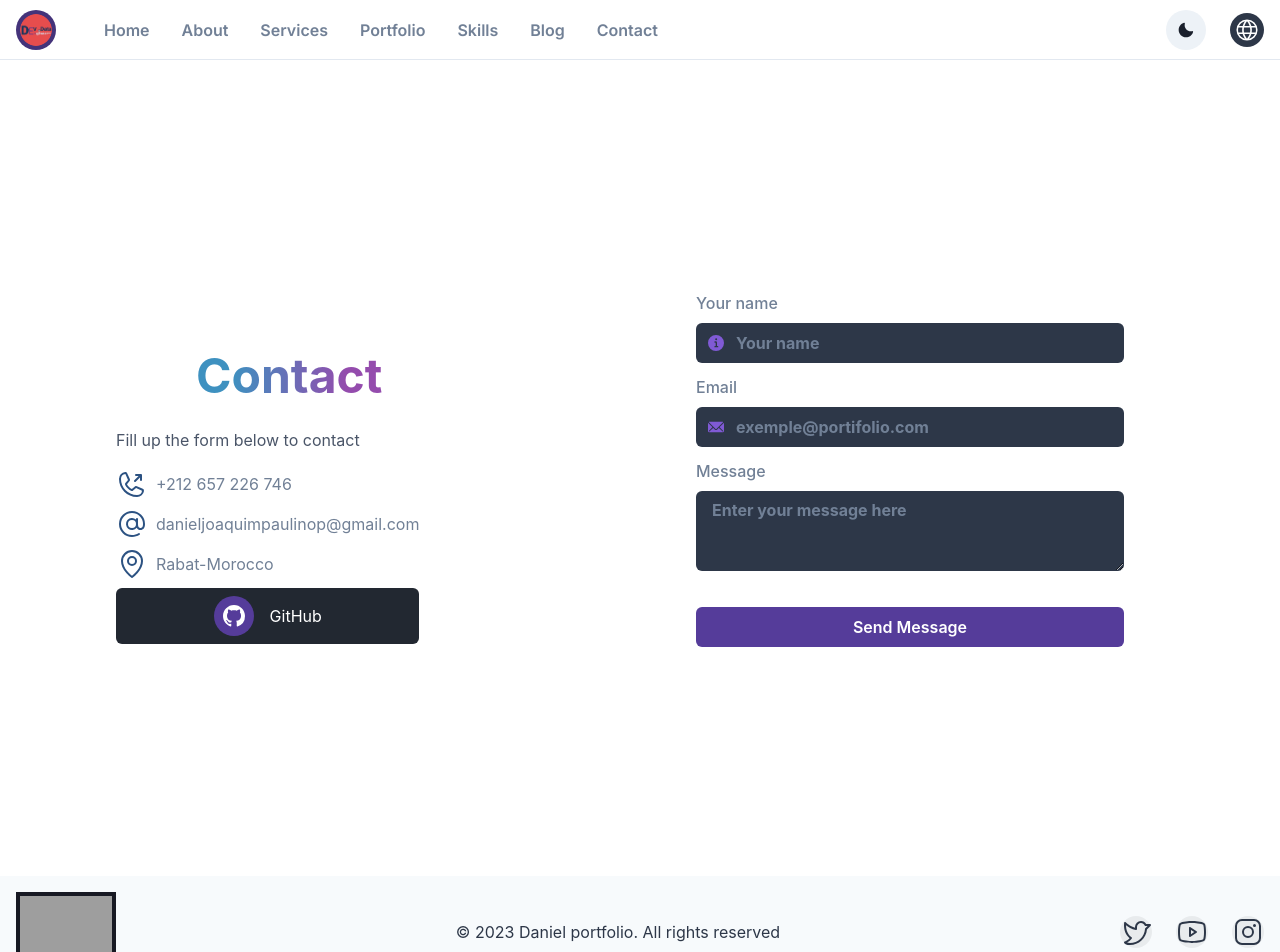
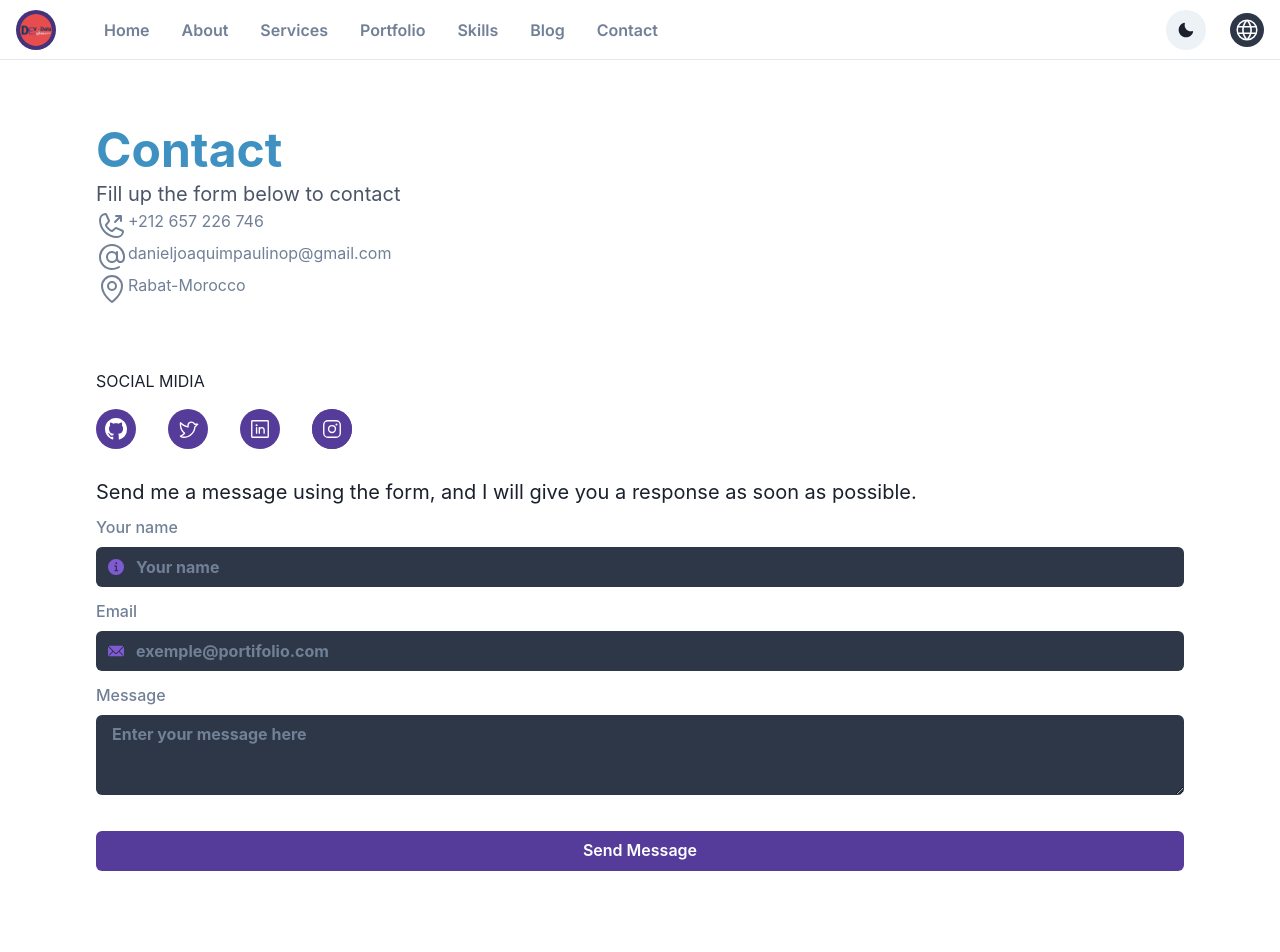
Before and after one commit to daniel-jp/portfolio, a React (Vite) app: page /contact in a window 1280 px wide. Shown: the top 952 px of the page. Built offline with nearby package versions, Linux system fonts and the light colour scheme; grey boxes are pictures that could not be loaded.

Commit message:
fix router

```diff
--- a/package.json
+++ b/package.json
@@ -22,7 +22,8 @@
         "react-icons": "^4.11.0",
         "react-pro-sidebar": "^1.1.0-alpha.1",
         "react-router": "^6.16.0",
-        "react-router-dom": "^6.16.0"
+        "react-router-dom": "^6.16.0",
+        "react-spinners": "^0.13.8"
     },
     "devDependencies": {
         "@types/react": "^18.2.15",
--- a/src/Routes.tsx
+++ b/src/Routes.tsx
@@ -1,39 +1,42 @@
 import React, { lazy } from 'react';
 import { createBrowserRouter, createRoutesFromElements, Route } from 'react-router-dom';
 
-const HomePage = lazy(() => import('./pages/Home'));
-const AboutPage = lazy(() => import('./pages/AboutPage'));
-const ServicePage = lazy(() => import('./pages/ServicePage'));
-const PortfolioPage = lazy(() => import('./pages/PortfolioPage'));
-const SkillPage = lazy(() => import('./pages/SkillPage'));
-const ContactPage = lazy(() => import('./pages/ContactPage'));
-const TestPage = lazy(() => import('./pages/Test'));
-const Error = lazy(() => import('./pages/404/Error'));
+const wait = (time: number | undefined) => {
+  return new Promise((resolve) => {
+    setTimeout(resolve, time);
+  });
+};
+const pages ={
+HomePage : lazy(() => wait(600).then(() => import('./pages/Home'))),
+AboutPage : lazy(() => wait(600).then(() => import('./pages/AboutPage'))),
+ServicePage : lazy(() => wait(600).then(() => import('./pages/ServicePage'))),
+PortfolioPage : lazy(() => wait(600).then(() =>  import('./pages/PortfolioPage'))),
+SkillPage : lazy(() => wait(600).then(() =>  import('./pages/SkillPage'))),
+ContactPage : lazy(() => wait(600).then(() =>  import('./pages/ContactPage'))),
+TestPage : lazy(() => wait(600).then(() =>  import('./pages/Test'))),
+Error : lazy(() => wait(600).then(() =>  import('./pages/404/Error'))),
+};
+
 
 
 export default function Routes() {
-
-/*
-  const wait = (time: number | undefined) => {
-    return new Promise((resolve) => {
-      setTimeout(resolve, time);
-    });
-  };*/
 
 
    const routes = createBrowserRouter(
     createRoutesFromElements(
       <React.Fragment>
+
+
       <Route>
-        <Route path="/" element={<HomePage/>}/>
-        <Route path="about" element={<AboutPage/>}/>
-        <Route path='service' element={<ServicePage/>} ></Route>
-        <Route path='portfolio' element={<PortfolioPage />} ></Route>
-        <Route path="skills" element={<SkillPage/>}>
-            <Route path="job" element={<TestPage/>}/>
+        <Route path="/" element={<pages.HomePage/>}/>
+        <Route path="about" element={<pages.AboutPage/>}/>
+        <Route path='service' element={<pages.ServicePage/>} ></Route>
+        <Route path='portfolio' element={<pages.PortfolioPage />} ></Route>
+        <Route path="skills" element={<pages.SkillPage/>}>
+            <Route path="job" element={<pages.TestPage/>}/>
         </Route>
-        <Route path="contact" element={<ContactPage/>}></Route>
-        <Route path="*" element={<Error />}></Route>
+        <Route path="contact" element={<pages.ContactPage/>}></Route>
+        <Route path="*" element={<pages.Error />}></Route>
       </Route>
       </React.Fragment>
     )
--- a/src/components/Footer/Footer.tsx
+++ b/src/components/Footer/Footer.tsx
@@ -1,5 +1,5 @@
 import { Box, chakra, Container, Stack, Text, useColorModeValue, VisuallyHidden } from '@chakra-ui/react';
-import { InstagramLogo, TwitterLogo, YoutubeLogo } from '@phosphor-icons/react';
+import { InstagramLogo, LinkedinLogo, TwitterLogo, YoutubeLogo } from '@phosphor-icons/react';
 import { ReactNode } from 'react';
 
 import Logo2 from '../Logo2';
@@ -34,18 +34,17 @@ const SocialButton = ({
 }) => {
   return (
     <chakra.button
-      bg={useColorModeValue('blackAlpha.100', 'whiteAlpha.100')}
       rounded={'full'}
-      w={8}
+      w={8} bg={"purple.700"}
       h={8}
       cursor={'pointer'}
       as={'a'}
-      href={href}
+      href={href} color={"white"}
       display={'inline-flex'}
       alignItems={'center'}
       justifyContent={'center'}
       transition={'background 0.3s ease'}
-      _hover={{
+      _hover={{ color:"black",
         bg: useColorModeValue('blackAlpha.200', 'whiteAlpha.200'),
       }}>
       <VisuallyHidden>{label}</VisuallyHidden>
@@ -70,16 +69,21 @@ export default function Footer() {
         align={{ base: 'center', md: 'center' }}>
         <Logo2/>
         <Text>© 2023 Daniel portfolio. All rights reserved</Text>
+
+
         <Stack direction={'row'} spacing={6}>
-          <SocialButton label={'Twitter'} href={'#'}>
-            <TwitterLogo size={32} />
-          </SocialButton>
-          <SocialButton label={'YouTube'} href={'#'}>
-            <YoutubeLogo size={32} />
-          </SocialButton>
-          <SocialButton label={'Instagram'} href={'#'}>
-            <InstagramLogo size={32} />
-          </SocialButton>
+        <SocialButton  label={'Twitter'} href={'#'}>
+            <LinkedinLogo size={22} />
+        </SocialButton>
+        <SocialButton  label={'Twitter'} href={'#'}>
+            <TwitterLogo size={22} />
+        </SocialButton>
+        <SocialButton label={'YouTube'} href={'#'}>
+            <YoutubeLogo size={22} />
+        </SocialButton>
+        <SocialButton label={'Instagram'} href={'#'}>
+            <InstagramLogo size={22} />
+        </SocialButton>
         </Stack>
       </Container>
     </Box>
--- a/src/components/contactComponent/ContactComponent.tsx
+++ b/src/components/contactComponent/ContactComponent.tsx
@@ -1,66 +1,99 @@
-import { Box, Flex, Heading, IconButton, Link, Text, VStack } from '@chakra-ui/react';
-import { At, MapPin, PhoneOutgoing } from '@phosphor-icons/react';
+import { Box, Flex, Heading, IconButton, Link, Text } from '@chakra-ui/react';
+import { At, InstagramLogo, LinkedinLogo, MapPin, PhoneOutgoing, TwitterLogo } from '@phosphor-icons/react';
 import { BsGithub } from 'react-icons/bs';
 
 function ContactComponent(){
   return(
    <>
-   <Flex  alignItems={"center"} display={"block"} w={"full"}  my={"5%"}>
-          <VStack w={"full"} align={{base:"center", sm:"center", md:"center", lg:"start"}}>
+   <Box  w={'full'} >
+   <Heading fontWeight={"bold"} fontSize={{base:'2xl', sm:'2xl',md:'5xl'}}
 
-
-                   <VStack mt={5} spacing={3}>
-                      <Heading  fontWeight={"bold"} fontSize={{base:'2xl', sm:'2xl',md:'5xl'}}
-                     p={2} px={20}
                 bgGradient='linear(to-l,#944CAD,#944CAD,#3E91C0, #3E91C0)' bgClip='text' >
                 Contact
   </Heading>
-                   </VStack>
 
-                    <Text pt={2} fontSize={'md'} textAlign={'start'} color={"gray.600"}>
+
+            <Text flexGrow={1} display={"flex"}  fontSize={["md","xl"]}
+            textAlign={'start'} color={"gray.600"}>
                     Fill up the form below to contact
             </Text>
 
-                    <Box>
-                     <Flex py={2} align={"center"} gap={2}>
-                      <Text color={"blue.700"}>
-                     <PhoneOutgoing size={32} /></Text><Text fontSize={["sm","md"]} color={"gray.500"}> +212 657 226 746</Text>
-                     </Flex>
 
-                    <Flex  pb={2}  align={"center"} gap={2}>
-                      <Text color={"blue.700"} >
-                      <At size={32} /></Text>
-                      <Text color={"gray.500"} fontSize={["sm","md"]}>danieljoaquimpaulinop@gmail.com
+
+            <Text flexGrow={1} display={"flex"} fontSize={["sm","md"]} color={"gray.500"}>
+            <PhoneOutgoing size={32} /> +212 657 226 746 </Text>
+
+
+
+          <Text flexGrow={1} display={"flex"}  color={"gray.500"} fontSize={["sm","md"]}>
+              <At size={32} /> danieljoaquimpaulinop@gmail.com
           </Text>
-                      </Flex>
 
-                      <Flex align={"center"} gap={2}>
-                      <Text color={"blue.700"} >
-                      <MapPin size={32} /></Text>
-                      <Text color={"gray.500" } fontSize={["sm","md"]} >  Rabat-Morocco
+
+
+          <Text flexGrow={1} display={"flex"}
+          color={"gray.500" } fontSize={["sm","md"]} >
+           <MapPin size={32} /> Rabat-Morocco
           </Text>
-                      </Flex>
+         <Box pt={{base:0, sm:2, md:3, lg:16}} > <Text> SOCIAL MIDIA</Text> </Box>
+        <Flex  align={"center"}>
+
+          <Box mr={4} >
           <Link as={"a"} >
-                      <Flex py={2} maxW={"full"} mt={2} align={"center"}
-                      justify={"center"} gap={2} bg={"#222831"}
-                      rounded={6}>
             <IconButton bg={"purple.700"}
             icon={<BsGithub color={"white"} size={22}/>}
             borderRadius="50%"
             aria-label={'github'}
             _hover={{ transform: "scale(1.2)" }}
             _active={{ transform: "scale(0.9)" }}/>
-                      <Text ml={2} color='white'> GitHub</Text>
-                    </Flex>
+
 
        </Link>
        </Box>
-                  </VStack>
+        <Box m={4}>
+         <Link href={'#'}>
+         <IconButton bg={"purple.700"}
+            icon={<TwitterLogo color={"white"} size={22}/>}
+            borderRadius="50%"
+            aria-label={'github'}
+            _hover={{ transform: "scale(1.2)" }}
+            _active={{ transform: "scale(0.9)" }}/>
 
 
+
+
+         </Link>
+         </Box>
+         <Box m={4}>
+          <Link  href={'#'}>
+
+          <IconButton bg={"purple.700"}
+            icon={<LinkedinLogo color={"white"} size={22}/>}
+            borderRadius="50%"
+            aria-label={'github'}
+            _hover={{ transform: "scale(1.2)" }}
+            _active={{ transform: "scale(0.9)" }}/>
+
+
+
+          </Link>
+          </Box>
+          <Box m={4} borderRadius="50%"   bg={"purple.700"}>
+          <Link href={'#'}>
+
+          <IconButton bg={"purple.700"}
+            icon={<InstagramLogo color={"white"} size={22}/>}
+            borderRadius="50%"
+            aria-label={'github'}
+            _hover={{ transform: "scale(1.2)" }}
+            _active={{ transform: "scale(0.9)" }}/>
+
+         </Link>
+
+         </Box>
        </Flex>
-
+      </Box>
    </>
-  )
+  );
 }
 export default ContactComponent
--- a/src/components/contactComponent/ContactComponent2.tsx
+++ b/src/components/contactComponent/ContactComponent2.tsx
@@ -1,11 +1,15 @@
 import { EmailIcon, InfoIcon } from '@chakra-ui/icons';
-import { Button, FormControl, FormLabel, Input, InputGroup, InputLeftElement, Stack, Textarea } from '@chakra-ui/react';
+import { Box, Button,Text, FormControl, FormLabel, Input, InputGroup, InputLeftElement, Stack, Textarea } from '@chakra-ui/react';
 
 export default function  ContactComponent2(){
 
    return (
      <>
-    <Stack    w={'full'}  my={"5%"} p={{base:"4", sm:"4",md:"4",lg:"10"}} rounded={6}>
+    <Stack   w={'full'} pt={{base:0, sm:2, md:3}}  rounded={6}>
+      <Box>
+        <Text fontSize={["md","xl"]}>Send me a message using the form, and I will give you a response as soon as possible.
+        </Text>
+      </Box>
           <form>
             <FormControl mb={3}>
               <FormLabel color={'gray.500'}> Your name</FormLabel>
--- a/src/pages/ContactPage.tsx
+++ b/src/pages/ContactPage.tsx
@@ -1,28 +1,24 @@
-import { Flex, SimpleGrid, Stack } from '@chakra-ui/react';
+import { Box, Flex } from '@chakra-ui/react';
 
 import ContactComponent from '../components/contactComponent/ContactComponent';
 import ContactComponent2 from '../components/contactComponent/ContactComponent2';
 
 function ContactPage() {
-    return (
-<>
-<Stack minH={"100vh"} pt={50}>
-    <SimpleGrid p={{base:3, sm:3, md:3,lg:100}}
-                columns={{base:1,sm:1, md:1,lg:2}}
-                spacing={{ base: 2,sm:2, md: 4 }}>
+   return (
+    <>
+    <Flex mt={10} mb={10} alignContent={"center"}  h={"100vh"} p={2} mx={{base:0, sm:2, md:3, lg:20}} flexWrap={"wrap"}>
 
-    <Flex p={2} w={"full"}  px={2}  flex={1} justify={"center"} align={"center"}>
-      <ContactComponent/>
-      </Flex>
-    <Flex p={2} flex={1} w={"full"} justify={"center"} align={"center"}>
 
-      <ContactComponent2 />
 
-       </Flex>
 
-    </SimpleGrid>
-    </Stack>
-    </>
+        <Box flexGrow={1}>
+          <ContactComponent/>
+        </Box>
+        <Box  flexGrow={1}>
+          <ContactComponent2 />
+        </Box>
+        </Flex>
+        </>
     )
 
 }
--- a/tsconfig.node.json
+++ b/tsconfig.node.json
@@ -3,7 +3,7 @@
     "composite": true,
     "skipLibCheck": true,
     "module": "ESNext",
-    "moduleResolution": "bundler",
+    "moduleResolution": "Node",
     "allowSyntheticDefaultImports": true
   },
   "include": ["vite.config.ts"]
```
Also changed, not shown: src/components/aboutComponent/AboutComponent.tsx (line endings or trailing spaces), vercel.json (added), 1 other file (tests, documents, lock files or other folders). Lines whose indentation alone changed are shown as unchanged.
